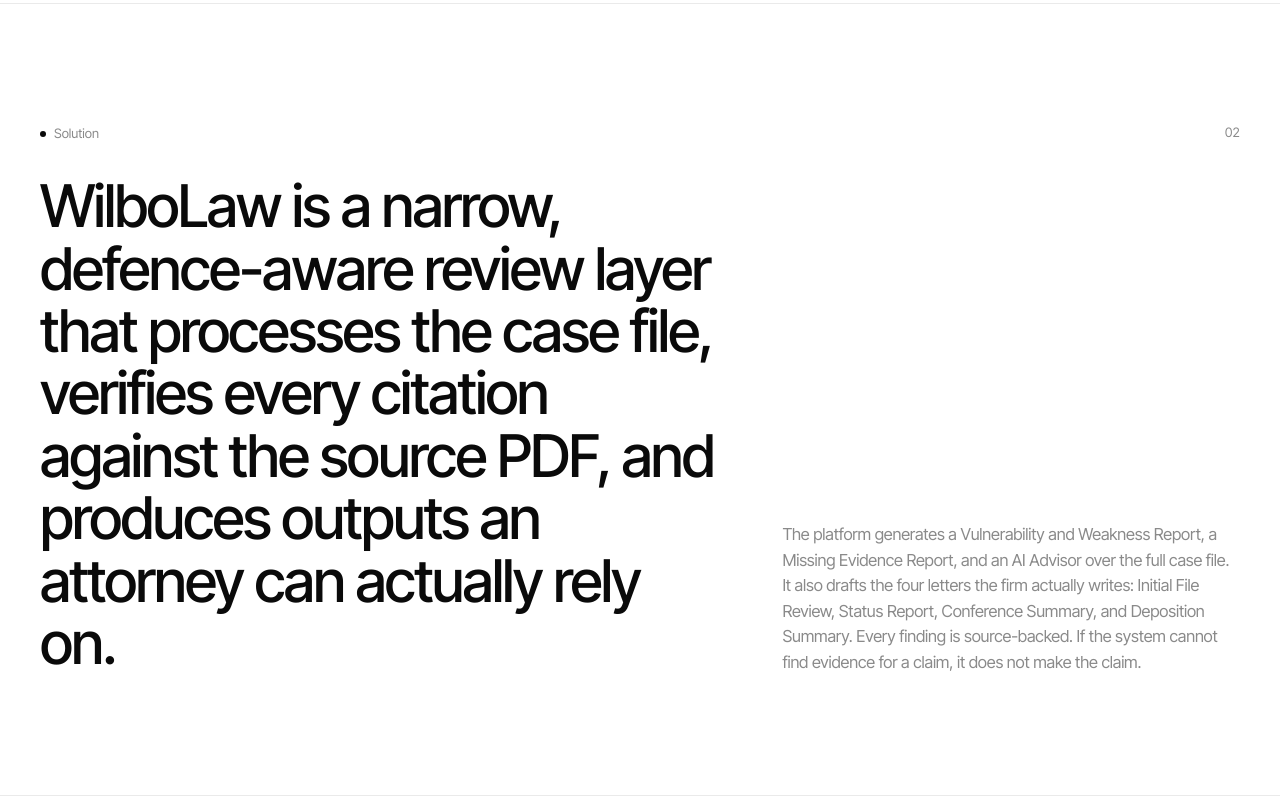
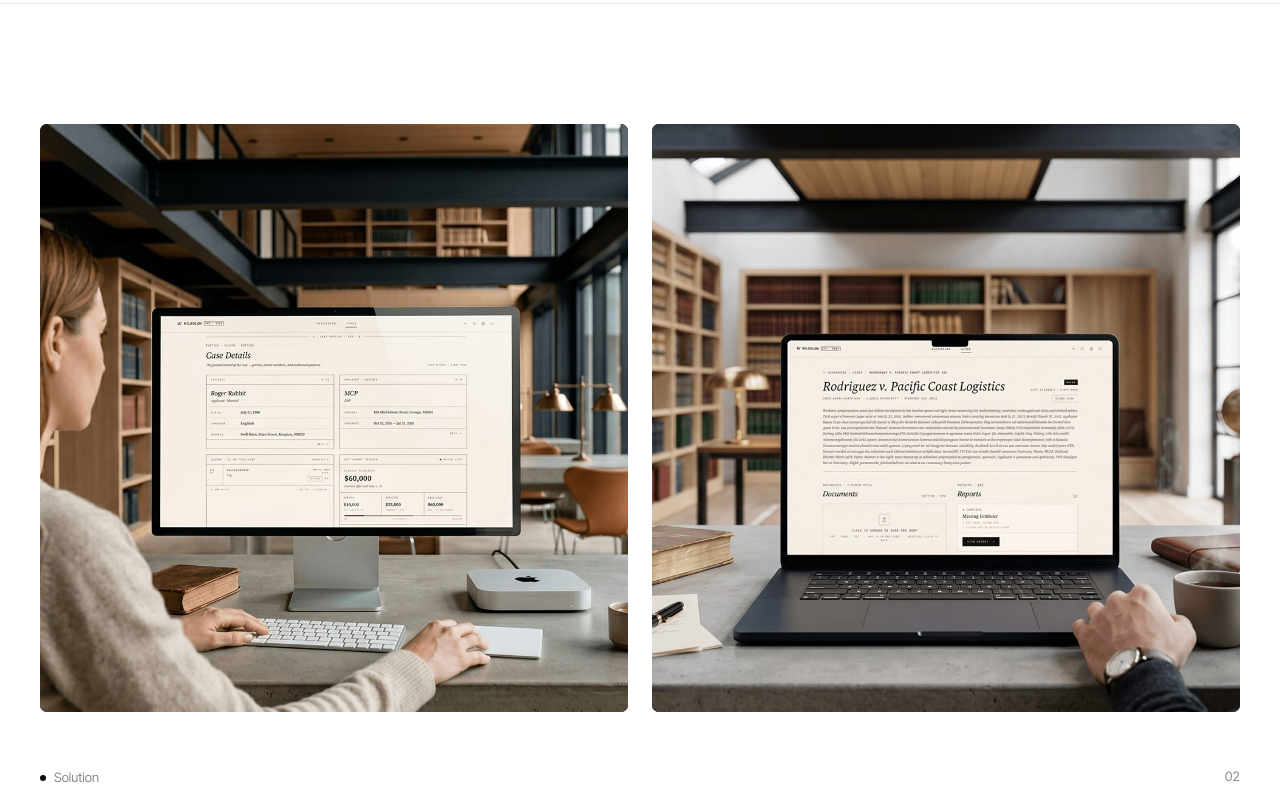
Before and after one commit to benjamingbrown064/benjamin-portfolio, a Next.js app: page /work/wilbolaw in a window 1280 px wide. Shown: the part 2040-2840 px from the top of the page. Built offline with nearby package versions, Linux system fonts and the light colour scheme.

Commit message:
feat: add WilboLaw detail gallery above solution

```diff
--- a/src/app/globals.css
+++ b/src/app/globals.css
@@ -841,6 +841,9 @@ html[data-theme="dark"] .topnav-cs { background: rgba(10,10,10,.82); }
 .cs-pair { display: grid; grid-template-columns: 1fr 1fr; gap: 24px; padding: 56px 0 0; }
 .cs-pair .frame { aspect-ratio: 4/5; border-radius: 7px; overflow: hidden; background: #141414; position: relative; }
 .cs-pair .frame img { width: 100%; height: 100%; object-fit: cover; }
+.cs-detail-grid { display: grid; grid-template-columns: 1fr 1fr; gap: 24px; margin: 0 0 56px; }
+.cs-detail-grid .frame { aspect-ratio: 1 / 1; border-radius: 7px; overflow: hidden; background: #141414; position: relative; }
+.cs-detail-grid .frame img { width: 100%; height: 100%; object-fit: cover; }
 .cs-stack-grid { display: grid; grid-template-columns: repeat(5,1fr); border-top: 1px solid var(--hair); border-bottom: 1px solid var(--hair); margin-top: 56px; }
 .cs-stack-cell { padding: 28px 24px; position: relative; }
 .cs-stack-cell + .cs-stack-cell::before { content: ""; position: absolute; left: 0; top: 12%; bottom: 12%; width: 1px; background: var(--hair); }
@@ -914,7 +917,7 @@ html[data-theme="dark"] .topnav-cs { background: rgba(10,10,10,.82); }
   .cs-stack-grid { grid-template-columns: 1fr 1fr; }
   .cs-metrics { grid-template-columns: 1fr 1fr; }
   .cs-proc-row { grid-template-columns: 1fr; gap: 10px; }
-  .cs-two-col, .cs-pair, .cs-comm { grid-template-columns: 1fr; }
+  .cs-two-col, .cs-pair, .cs-comm, .cs-detail-grid { grid-template-columns: 1fr; }
   .cs-blk { padding: 72px 0; }
 }
 @media (max-width: 820px) {
--- a/src/app/work/[slug]/page.tsx
+++ b/src/app/work/[slug]/page.tsx
@@ -141,6 +141,23 @@ export default async function CaseStudyPage({
         {/* Solution */}
         <section className="cs-blk">
           <div className="container-x">
+            {p.detailImages?.length ? (
+              <Reveal>
+                <div className="cs-detail-grid">
+                  {p.detailImages.map((img, i) => (
+                    <div className="frame" key={i}>
+                      <Image
+                        src={img.src}
+                        alt={img.alt}
+                        fill
+                        sizes="(min-width: 960px) 560px, 100vw"
+                        style={{ objectFit: "cover" }}
+                      />
+                    </div>
+                  ))}
+                </div>
+              </Reveal>
+            ) : null}
             <Reveal>
               <div className="sec-head">
                 <span className="micro">Solution</span>
--- a/src/lib/projects.ts
+++ b/src/lib/projects.ts
@@ -35,6 +35,7 @@ export type ProjectCaseStudy = ProjectCard & {
     role: string;
   };
   heroCaption: [string, string];
+  detailImages?: { src: string; alt: string }[];
   challenge: { h: string; p: string };
   solution: { h: string; p: string };
   stack: { k: string; v: string[] }[];
@@ -417,6 +418,10 @@ export const PROJECTS: Record<string, ProjectCaseStudy> = {
       role: "Product strategy · Design & Build",
     },
     heroCaption: ["WilboLaw — QME review layer, 2026", "Product · LegalTech"],
+    detailImages: [
+      { src: "/assets/wilbolaw-detail-1.jpg", alt: "WilboLaw case details view on desktop in law office" },
+      { src: "/assets/wilbolaw-detail-2.jpg", alt: "WilboLaw document and reports view on laptop in law office" },
+    ],
     challenge: {
       h: "California workers' compensation defence is brutally document-heavy, and the core work is finding weaknesses in QME and PQME reports before they shape the case.",
       p: "A single file can span hundreds of pages across QME reports, AME reports, treating physician records, imaging, depositions, prior injuries, and employer correspondence, all of it cross-checked against AMA Guides 5th Edition, California Labor Code, CCR Title 8, the 2005 PDRS, and WCAB decisions. General-purpose legal AI is not enough here. If it invents a page number or misstates a source, the output is unusable.",
```
Also changed, not shown: public/assets/wilbolaw-detail-1.jpg (added), public/assets/wilbolaw-detail-2.jpg (added).
